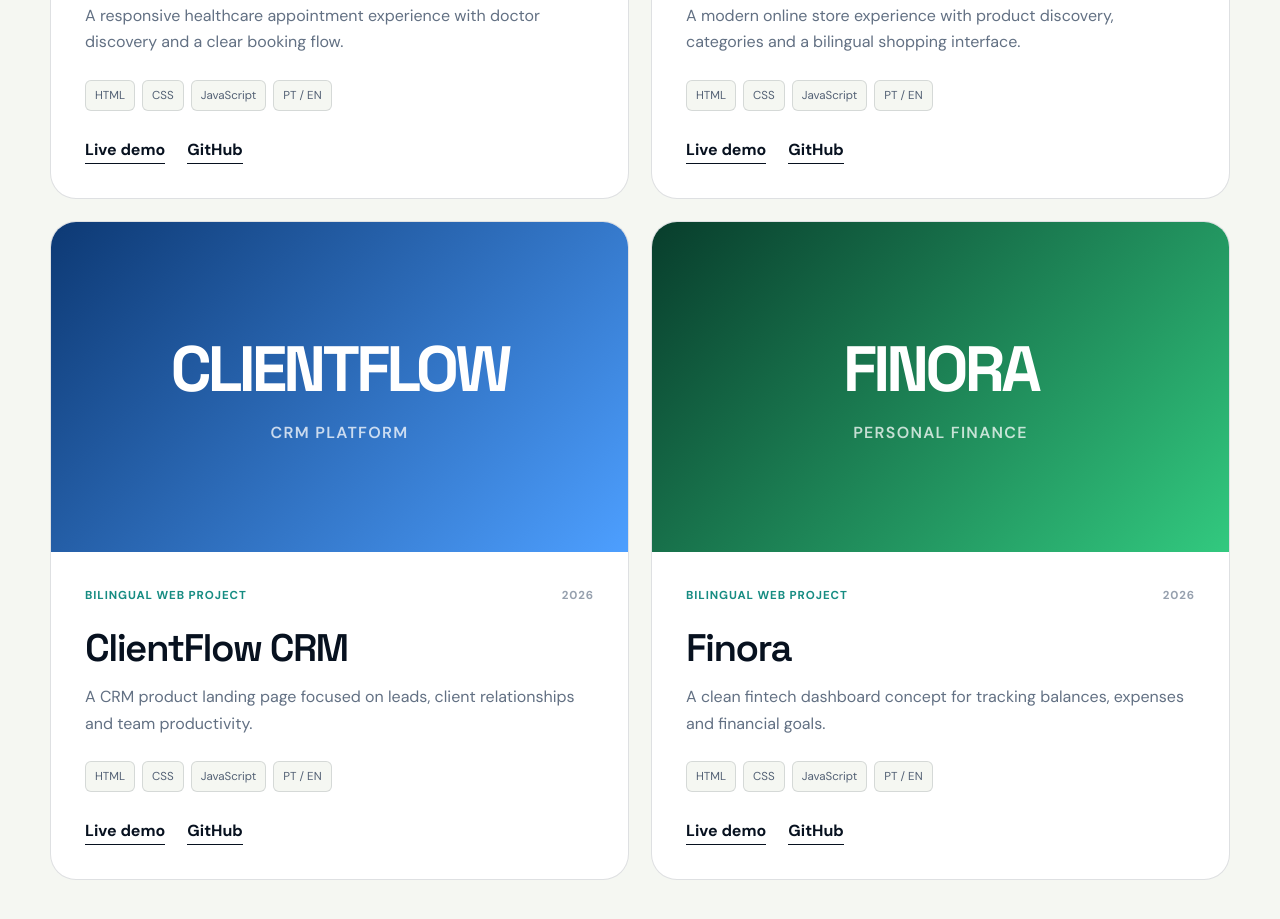
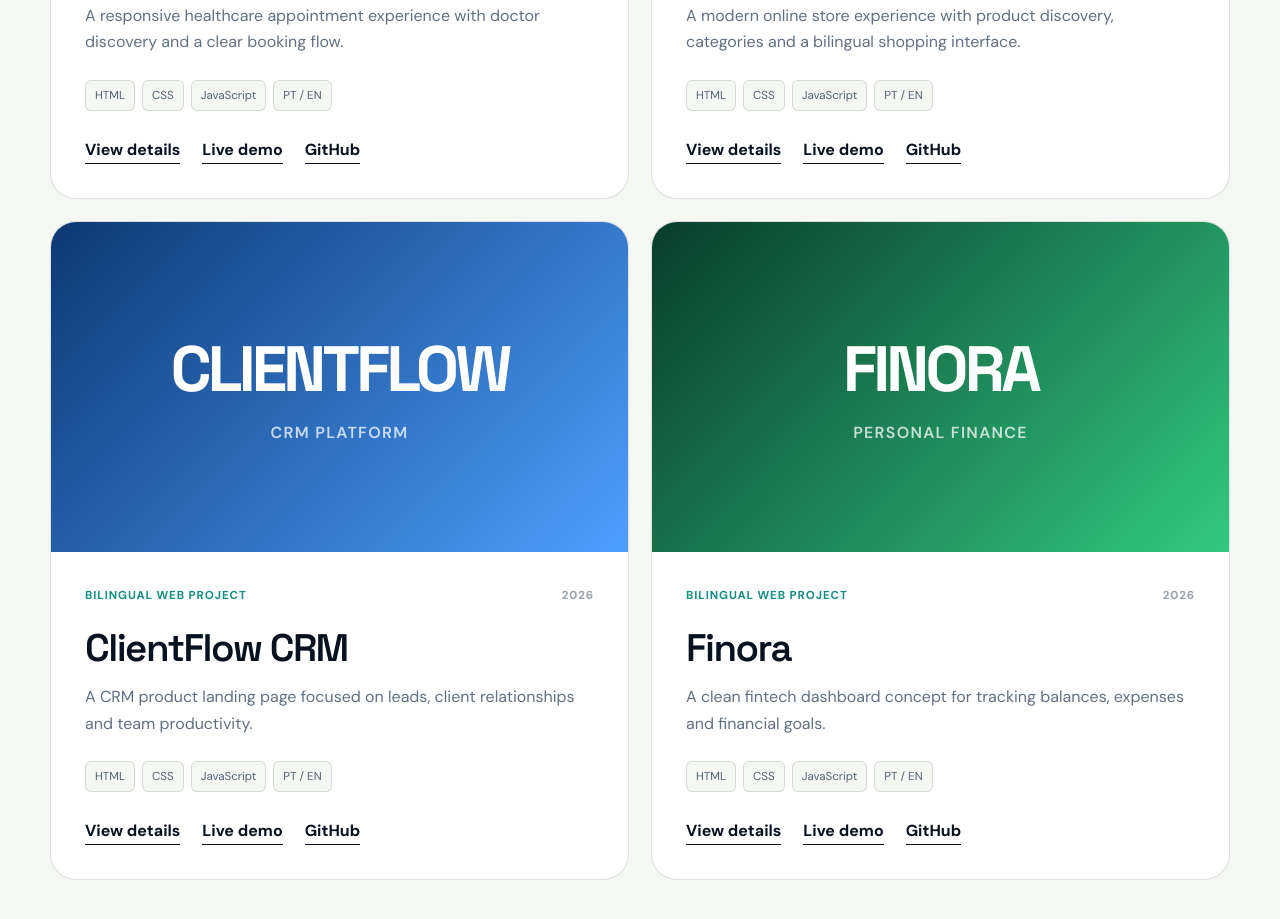
Before and after one commit to Fabene258/francisco-bene-portfolio, a plain HTML site: page index.html in a window 1280 px wide. Shown: the part 4723-5642 px from the top of the page. Drawn offline with Linux system fonts and the light colour scheme.

Commit message:
Add bilingual project detail pages

```diff
--- a/index.html
+++ b/index.html
@@ -90,10 +90,10 @@
           <article class="project-card project-featured reveal"><div class="project-visual roast-visual"><span>AI</span><div class="phone-mock"><div class="mock-top"></div><strong>Roast</strong><p>Photo → personality</p><div class="mock-button">Generate ✦</div></div></div><div class="project-copy"><div class="project-meta"><span data-i18n="published">Published Android app</span><span>2026</span></div><h3>Roast — AI Photo Content</h3><p data-i18n="roastCopy">An Android app that turns a photo into playful roasts, compliments and ready-to-share social captions using AI.</p><div class="tag-list"><span>Kotlin</span><span>Firebase</span><span>Google Cloud</span><span>AI</span></div></div></article>
           <article class="project-card reveal"><div class="project-visual scanner-visual"><div class="document-sheet"><span>A</span><i></i><i></i><i></i><b>→ 文</b></div></div><div class="project-copy"><div class="project-meta"><span data-i18n="published">Published Android app</span><span>2026</span></div><h3>Document Scanner & Translator</h3><p data-i18n="scannerCopy">A mobile workflow for scanning documents, translating their content and exporting the final result to PDF or Word.</p><div class="tag-list"><span>Kotlin</span><span>OCR</span><span>Translation</span><span>PDF</span></div></div></article>
           <article class="project-card reveal"><div class="project-visual nutrition-visual"><div class="nutrition-ring"><strong>1,840</strong><span>kcal</span></div></div><div class="project-copy"><div class="project-meta"><span data-i18n="prototype">Product prototype</span><span>2026</span></div><h3 data-i18n="nutritionName">Calorie & Nutrition App</h3><p data-i18n="nutritionCopy">A product concept designed to make calorie calculations and everyday nutrition tracking simple and clear.</p><div class="tag-list"><span>Android</span><span>Product Design</span><span>Health Tech</span></div></div></article>
-          <article class="project-card reveal"><div class="project-visual web-project-visual medibook-visual"><strong>MEDIBOOK</strong><span>Healthcare booking</span></div><div class="project-copy"><div class="project-meta"><span data-i18n="webProject">Bilingual web project</span><span>2026</span></div><h3>MediBook</h3><p data-i18n="medibookCopy">A responsive healthcare appointment experience with doctor discovery and a clear booking flow.</p><div class="tag-list"><span>HTML</span><span>CSS</span><span>JavaScript</span><span>PT / EN</span></div><div class="project-links"><a href="https://fabene258.github.io/medibook-healthcare-bilingual/" target="_blank" rel="noopener" data-i18n="liveDemo">Live demo</a><a href="https://github.com/Fabene258/medibook-healthcare-bilingual" target="_blank" rel="noopener">GitHub</a></div></div></article>
-          <article class="project-card reveal"><div class="project-visual web-project-visual nova-visual"><strong>NOVA STORE</strong><span>E-commerce</span></div><div class="project-copy"><div class="project-meta"><span data-i18n="webProject">Bilingual web project</span><span>2026</span></div><h3>Nova Store</h3><p data-i18n="novaCopy">A modern online store experience with product discovery, categories and a bilingual shopping interface.</p><div class="tag-list"><span>HTML</span><span>CSS</span><span>JavaScript</span><span>PT / EN</span></div><div class="project-links"><a href="https://fabene258.github.io/nova-store-ecommerce/" target="_blank" rel="noopener" data-i18n="liveDemo">Live demo</a><a href="https://github.com/Fabene258/nova-store-ecommerce" target="_blank" rel="noopener">GitHub</a></div></div></article>
-          <article class="project-card reveal"><div class="project-visual web-project-visual clientflow-visual"><strong>CLIENTFLOW</strong><span>CRM platform</span></div><div class="project-copy"><div class="project-meta"><span data-i18n="webProject">Bilingual web project</span><span>2026</span></div><h3>ClientFlow CRM</h3><p data-i18n="clientflowCopy">A CRM product landing page focused on leads, client relationships and team productivity.</p><div class="tag-list"><span>HTML</span><span>CSS</span><span>JavaScript</span><span>PT / EN</span></div><div class="project-links"><a href="https://fabene258.github.io/clientflow-crm-bilingual/" target="_blank" rel="noopener" data-i18n="liveDemo">Live demo</a><a href="https://github.com/Fabene258/clientflow-crm-bilingual" target="_blank" rel="noopener">GitHub</a></div></div></article>
-          <article class="project-card reveal"><div class="project-visual web-project-visual finora-visual"><strong>FINORA</strong><span>Personal finance</span></div><div class="project-copy"><div class="project-meta"><span data-i18n="webProject">Bilingual web project</span><span>2026</span></div><h3>Finora</h3><p data-i18n="finoraCopy">A clean fintech dashboard concept for tracking balances, expenses and financial goals.</p><div class="tag-list"><span>HTML</span><span>CSS</span><span>JavaScript</span><span>PT / EN</span></div><div class="project-links"><a href="https://fabene258.github.io/finora-fintech-bilingual/" target="_blank" rel="noopener" data-i18n="liveDemo">Live demo</a><a href="https://github.com/Fabene258/finora-fintech-bilingual" target="_blank" rel="noopener">GitHub</a></div></div></article>
+          <article class="project-card reveal"><div class="project-visual web-project-visual medibook-visual"><strong>MEDIBOOK</strong><span>Healthcare booking</span></div><div class="project-copy"><div class="project-meta"><span data-i18n="webProject">Bilingual web project</span><span>2026</span></div><h3>MediBook</h3><p data-i18n="medibookCopy">A responsive healthcare appointment experience with doctor discovery and a clear booking flow.</p><div class="tag-list"><span>HTML</span><span>CSS</span><span>JavaScript</span><span>PT / EN</span></div><div class="project-links"><a class="project-detail-link" href="project-details.html?project=medibook" data-i18n="viewDetails">View details</a><a href="https://fabene258.github.io/medibook-healthcare-bilingual/" target="_blank" rel="noopener" data-i18n="liveDemo">Live demo</a><a href="https://github.com/Fabene258/medibook-healthcare-bilingual" target="_blank" rel="noopener">GitHub</a></div></div></article>
+          <article class="project-card reveal"><div class="project-visual web-project-visual nova-visual"><strong>NOVA STORE</strong><span>E-commerce</span></div><div class="project-copy"><div class="project-meta"><span data-i18n="webProject">Bilingual web project</span><span>2026</span></div><h3>Nova Store</h3><p data-i18n="novaCopy">A modern online store experience with product discovery, categories and a bilingual shopping interface.</p><div class="tag-list"><span>HTML</span><span>CSS</span><span>JavaScript</span><span>PT / EN</span></div><div class="project-links"><a class="project-detail-link" href="project-details.html?project=nova" data-i18n="viewDetails">View details</a><a href="https://fabene258.github.io/nova-store-ecommerce/" target="_blank" rel="noopener" data-i18n="liveDemo">Live demo</a><a href="https://github.com/Fabene258/nova-store-ecommerce" target="_blank" rel="noopener">GitHub</a></div></div></article>
+          <article class="project-card reveal"><div class="project-visual web-project-visual clientflow-visual"><strong>CLIENTFLOW</strong><span>CRM platform</span></div><div class="project-copy"><div class="project-meta"><span data-i18n="webProject">Bilingual web project</span><span>2026</span></div><h3>ClientFlow CRM</h3><p data-i18n="clientflowCopy">A CRM product landing page focused on leads, client relationships and team productivity.</p><div class="tag-list"><span>HTML</span><span>CSS</span><span>JavaScript</span><span>PT / EN</span></div><div class="project-links"><a class="project-detail-link" href="project-details.html?project=clientflow" data-i18n="viewDetails">View details</a><a href="https://fabene258.github.io/clientflow-crm-bilingual/" target="_blank" rel="noopener" data-i18n="liveDemo">Live demo</a><a href="https://github.com/Fabene258/clientflow-crm-bilingual" target="_blank" rel="noopener">GitHub</a></div></div></article>
+          <article class="project-card reveal"><div class="project-visual web-project-visual finora-visual"><strong>FINORA</strong><span>Personal finance</span></div><div class="project-copy"><div class="project-meta"><span data-i18n="webProject">Bilingual web project</span><span>2026</span></div><h3>Finora</h3><p data-i18n="finoraCopy">A clean fintech dashboard concept for tracking balances, expenses and financial goals.</p><div class="tag-list"><span>HTML</span><span>CSS</span><span>JavaScript</span><span>PT / EN</span></div><div class="project-links"><a class="project-detail-link" href="project-details.html?project=finora" data-i18n="viewDetails">View details</a><a href="https://fabene258.github.io/finora-fintech-bilingual/" target="_blank" rel="noopener" data-i18n="liveDemo">Live demo</a><a href="https://github.com/Fabene258/finora-fintech-bilingual" target="_blank" rel="noopener">GitHub</a></div></div></article>
         </div>
       </div>
     </section>
```
